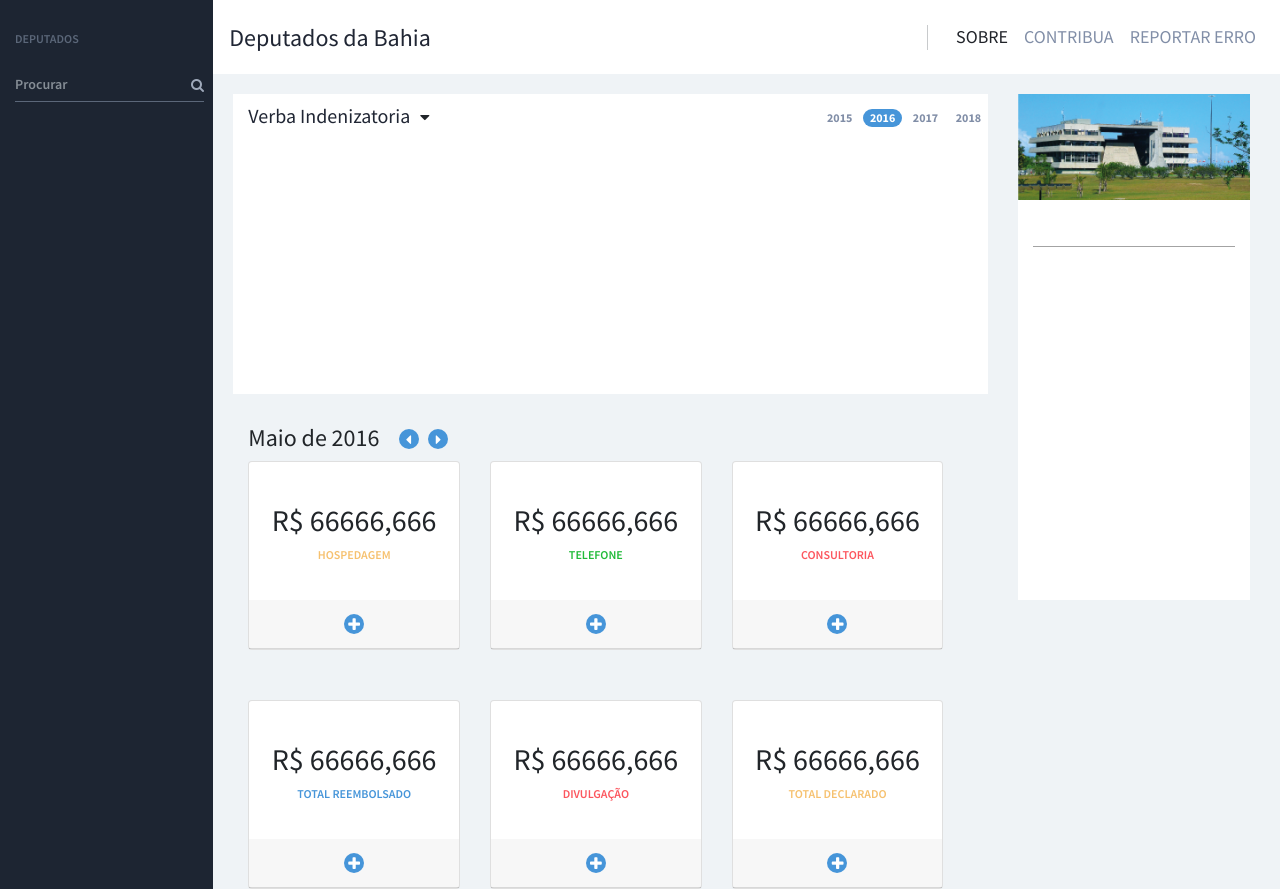
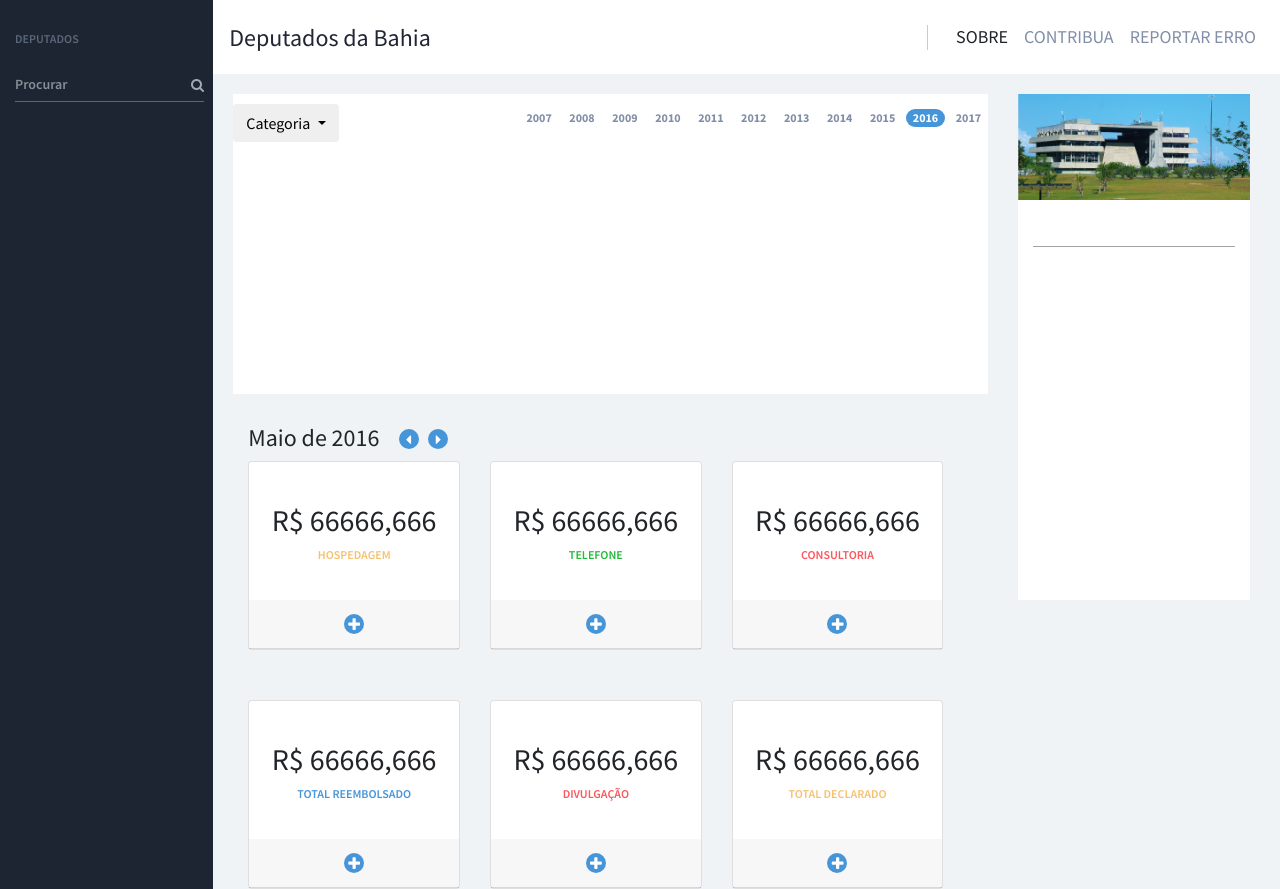
Before and after one commit to massilva/custo-parlamentar, a Django app: page / in a window 1280 px wide. Run offline with Django 3.2, Linux system fonts and the light colour scheme; data that the repository does not hold is empty; parts of the project's set-up code (start-up, migrations or seed data) failed here and were passed over; some libraries are stand-ins or nearby versions.

Commit message:
dropdown menu categorias

```diff
--- a/mysite/alba/static/js/scripts.js
+++ b/mysite/alba/static/js/scripts.js
@@ -1,5 +1,19 @@
+
+var d3graph = d3.select('.wrapper-itens-graficos');
+var svg = d3graph.append("svg");
+
+var width = $('.wrapper-itens-graficos').innerWidth();
+var height = $('.wrapper-itens-graficos').innerHeight();
+svg.attr("height", height).attr("width", width);
+
+for(var i = 0; i < 13; i++){
+  svg.append('div')
+      .attr('class','div-chart');
+}
+
+
 $(function(){
-
+  // dados ajax
   function getCookie(name) {
     var cookieValue = null;
     if (document.cookie && document.cookie !== '') {
@@ -47,4 +61,10 @@ $(function(){
       }
     })
   });
+
+  $('.dropdown-menu .dropdown-item')
+    .click(function(){
+      console.log($(this).value());
+    })
+
 });
--- a/mysite/alba/static/style.css
+++ b/mysite/alba/static/style.css
@@ -123,6 +123,20 @@ input#procurar:not(:placeholder-shown) + .fa-search {
   background-color: #fff;
   height: 300px; }
 
+.body-graficos {
+  height: 80%; }
+
+.indices {
+  width: 10%;
+  height: 100%;
+  display: block;
+  float: left; }
+
+.wrapper-itens-graficos {
+  float: left;
+  width: 90%;
+  height: 100%; }
+
 .deputado-informacoes {
   background-color: #fff;
   padding-bottom: 30px; }
@@ -189,14 +203,22 @@ input#procurar:not(:placeholder-shown) + .fa-search {
   float: left;
   margin-left: 15px; }
 
+.graficos .verba-titulo .title-categoria {
+  float: left; }
+
 .graficos .verba-titulo .fa-caret-down {
-  float: left;
   display: inline;
   margin-left: 10px;
   margin-top: 5px; }
 
 .graficos .verba-titulo {
   display: inline-block; }
+
+.verba-titulo .dropdown-menu.show {
+  padding-right: 20px; }
+
+.dropdown-menu .dropdown-item {
+  cursor: pointer; }
 
 .anos {
   display: inline-block;
--- a/mysite/alba/static/style.scss
+++ b/mysite/alba/static/style.scss
@@ -206,6 +206,24 @@ input#procurar:not(:placeholder-shown) + .fa-search{
     height: 300px;
 }
 
+.body-graficos{
+  height: 80%;
+}
+
+.indices{
+    width: 10%;
+    height: 100%;
+    display: block;
+    float: left;
+}
+
+.wrapper-itens-graficos{
+    float: left;
+    width: 90%;
+    height: 100%;
+
+}
+
 .deputado-informacoes{
     background-color: #fff;
     @media(min-width: $large){
@@ -286,8 +304,12 @@ input#procurar:not(:placeholder-shown) + .fa-search{
     margin-left: 15px;
 }
 
+.graficos .verba-titulo .title-categoria{
+    float: left;
+}
+
 .graficos .verba-titulo .fa-caret-down{
-    float: left;
+    // float: left;
     display: inline;
     margin-left: 10px;
     margin-top: 5px;
@@ -295,6 +317,14 @@ input#procurar:not(:placeholder-shown) + .fa-search{
 
 .graficos .verba-titulo{
     display: inline-block;
+}
+
+.verba-titulo .dropdown-menu.show{
+  padding-right: 20px;
+}
+
+.dropdown-menu .dropdown-item{
+  cursor: pointer;
 }
 
 .anos{
--- a/mysite/alba/templates/alba/dados.html
+++ b/mysite/alba/templates/alba/dados.html
@@ -4,18 +4,58 @@
 <div class="graficos">
     <div class="header-graficos">
         <div class="verba-titulo">
-            <h2>Verba Indenizatoria</h2> <span class="fa fa-caret-down"></span>
+          <div class="dropdown">
+            <button class="btn dropdown-toggle" type="button" id="dropdownMenuButton" data-toggle="dropdown" aria-haspopup="true" aria-expanded="false">
+              <span class="categoria-atual">Categoria</span>
+            </button>
+            <div class="dropdown-menu" aria-labelledby="dropdownMenuButton">
+              <div class="dropdown-item">
+                <span class="title-categoria">Imóveis</span>
+                <span class="fa fa-caret-down"></span>
+              </div>
+              <div class="dropdown-item">
+                <span class="title-categoria">Material de Expediente</span>
+                <span class="fa fa-caret-down"></span>
+              </div>
+              <div class="dropdown-item">
+                <span class="title-categoria">Software; Serviços; Móveis; Telefones</span>
+                <span class="fa fa-caret-down"></span>
+              </div>
+              <div class="dropdown-item">
+                <span class="title-categoria">Consultorias, assessorias, pesquisas e trabalhos técnicos</span>
+                <span class="fa fa-caret-down"></span>
+              </div>
+              <div class="dropdown-item">
+                <span class="title-categoria">Divulgação</span>
+                <span class="fa fa-caret-down"></span>
+              </div>
+              <div class="dropdown-item">
+                <span class="title-categoria">Locomoção, hospedagem</span>
+                <span class="fa fa-caret-down"></span>
+              </div>
+            </div>
+          </div>
+
         </div>
 
         <div class="anos">
+            <span id="2007" class="badge badge-pill">2007</span>
+            <span id="2008" class="badge badge-pill">2008</span>
+            <span id="2009" class="badge badge-pill">2009</span>
+            <span id="2010" class="badge badge-pill">2010</span>
+            <span id="2011" class="badge badge-pill">2011</span>
+            <span id="2012" class="badge badge-pill">2012</span>
+            <span id="2013" class="badge badge-pill">2013</span>
+            <span id="2014" class="badge badge-pill">2014</span>
             <span id="2015" class="badge badge-pill">2015</span>
             <span id="2016" class="badge badge-pill active">2016</span>
             <span id="2017" class="badge badge-pill">2017</span>
-            <span id="2018" class="badge badge-pill">2018</span>
         </div>
     </div>
     <div class="body-graficos">
-
+        <div class="indices"></div>
+        <div class="wrapper-itens-graficos">
+        </div>
     </div>
 </div>
 
--- a/mysite/alba/views.py
+++ b/mysite/alba/views.py
@@ -1,13 +1,9 @@
 from django.shortcuts import render
 from django.http import HttpResponse, JsonResponse
-from .models import Deputados, GastoMensal
+from .models import Deputados, GastoMensal, Categorias
 import time
 
 def DadosDeputadoView(request):
-    # slug = request
-    print("=============")
-    print(request.POST.get('slug_deputado'))
-    print(request.POST.get('ano'))
     try:
         slug_deputado = request.POST.get('slug_deputado')
         ano = request.POST.get('ano')
@@ -18,15 +14,13 @@ def DadosDeputadoView(request):
     deputado_id = Deputados.objects.get(slug=slug_deputado).id_deputado
     dados = GastoMensal.objects.filter(ano=str(ano), id_deputado=deputado_id)
     gastos = {}
-    print(dados)
     for gasto in dados:
         i =  str(gasto.ano)+ "%02d" % (gasto.mes,)+str(gasto.id_categoria.id_categoria)
         gastos[i] = {}
         gastos[i]['id_categoria'] =  gasto.id_categoria.id_categoria
         gastos[i]['categoria'] = gasto.id_categoria.categoria
         gastos[i]['valor'] = str(gasto.valor)
-    print(gastos)
-    return JsonResponse({'gastos':gastos})
+    return JsonResponse({'gastos' : gastos})
 
 def IndexView(request, slug='', ano='', mes=''):
     todos_deputados = Deputados.objects.all().exclude(mandato_atual=False)
@@ -59,18 +53,19 @@ def IndexView(request, slug='', ano='', mes=''):
         month = int(mes)
         year = int(ano)
     except Exception as e:
-        #print(e)
-        pass
+        print(e)
 
     if deputado_atual != 'Alba' and ((type(month) == int and (month > 0 and month < 13)) and (type(year) == int and (year > 2007 and year < 2018))):
-        # print('==========')
         gastos_mes = GastoMensal.objects.filter(ano=str(ano), mes=str(mes), id_deputado=id_do_deputado)
         gastos = retorna_valores_items(gastos_mes)
-        # print(gastos)
 
     # elif deputado_atual == 'Alba':
     #     gastos_mes = GastoMensal.objects.filter(ano=ano_atual, mes=mes_atual, id_deputado=id_do_deputado)
     #     gastos = retorna_valores_items(gastos_mes)
     #     print(gastos)
 
+    # categorias_gastos = Categorias.objects.all()
+    # context['categorias'] = categorias_gastos
+    # print(context)
+
     return render(request, 'index.html', context)
```
Also changed, not shown: 1 other file.
